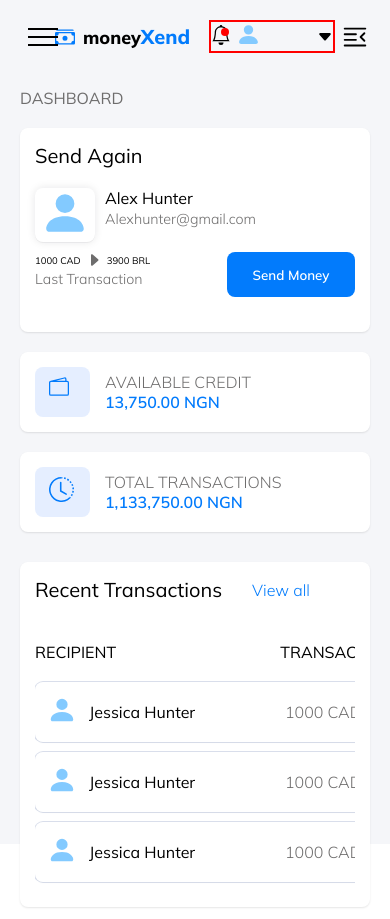
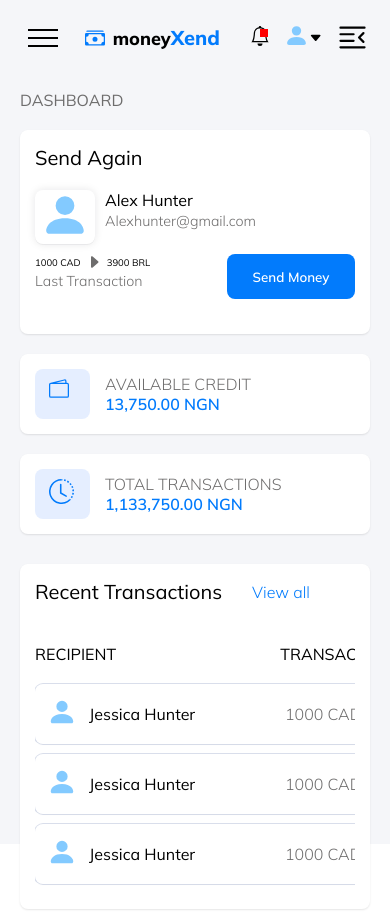
Before and after one commit to clefayomide/moneyXend, a React (Create React App) app: page / in a window 390 px wide. Built offline with nearby package versions, Linux system fonts and the light colour scheme.

Commit message:
dashboard mobile ui

```diff
--- a/src/components/mobile-menu/MobileMenu.jsx
+++ b/src/components/mobile-menu/MobileMenu.jsx
@@ -5,18 +5,17 @@ import Notification from '../notification/Notification'
 const MobileMenu = () => {
     return (
         <div className='mobile-menu-container'>
-            <div className="hamburger-container">
-                <div className='hamburger-bar'></div>
-            </div>
-            <div className='menu-logo-container'>
-                <Logo />
+            <div className='hamburger-menu-logo-container'>
+                <div className="hamburger-container">
+                    <div className='hamburger-bar'></div>
+                </div>
+                <div className='menu-logo-container'>
+                    <Logo />
+                </div>
             </div>
             <div className='menu-notification-container'>
                 <Notification />
             </div>
-            <svg xmlns="http://www.w3.org/2000/svg" width="30" height="30" fill="currentColor" class="bi bi-text-indent-right" viewBox="0 0 16 16">
-                <path d="M2 3.5a.5.5 0 0 1 .5-.5h11a.5.5 0 0 1 0 1h-11a.5.5 0 0 1-.5-.5zm10.646 2.146a.5.5 0 0 1 .708.708L11.707 8l1.647 1.646a.5.5 0 0 1-.708.708l-2-2a.5.5 0 0 1 0-.708l2-2zM2 6.5a.5.5 0 0 1 .5-.5h6a.5.5 0 0 1 0 1h-6a.5.5 0 0 1-.5-.5zm0 3a.5.5 0 0 1 .5-.5h6a.5.5 0 0 1 0 1h-6a.5.5 0 0 1-.5-.5zm0 3a.5.5 0 0 1 .5-.5h11a.5.5 0 0 1 0 1h-11a.5.5 0 0 1-.5-.5z" />
-            </svg>
         </div>
     )
 }
--- a/src/components/mobile-menu/mobileMenu.css
+++ b/src/components/mobile-menu/mobileMenu.css
@@ -7,6 +7,7 @@
 }
 
 .hamburger-container {
+    border: 2px ;
     position: relative;
     width: 30px;
     appearance: none;
@@ -29,8 +30,15 @@
   transition: 0.5s linear;
 }
 
+.hamburger-menu-logo-container {
+    width: 45%;
+    display: flex;
+    justify-content: space-between;
+    align-items: center;
+}
+
 .menu-notification-container {
-    width: 40%;
+    width: 45%;
 }
 
 @media (max-width: 1500px) {
@@ -44,3 +52,9 @@
         display: flex;
     }
 }
+
+@media (max-width: 480px) {
+    .hamburger-menu-logo-container {
+        width: 60%;
+    }
+}
--- a/src/components/notification/Notification.jsx
+++ b/src/components/notification/Notification.jsx
@@ -45,6 +45,9 @@ const Notification = () => {
                             </div>
                         </div>
                     </div>
+                    <svg xmlns="http://www.w3.org/2000/svg" width="35" height="35" fill="currentColor" className="bi bi-text-indent-right" viewBox="0 0 16 16">
+                        <path d="M2 3.5a.5.5 0 0 1 .5-.5h11a.5.5 0 0 1 0 1h-11a.5.5 0 0 1-.5-.5zm10.646 2.146a.5.5 0 0 1 .708.708L11.707 8l1.647 1.646a.5.5 0 0 1-.708.708l-2-2a.5.5 0 0 1 0-.708l2-2zM2 6.5a.5.5 0 0 1 .5-.5h6a.5.5 0 0 1 0 1h-6a.5.5 0 0 1-.5-.5zm0 3a.5.5 0 0 1 .5-.5h6a.5.5 0 0 1 0 1h-6a.5.5 0 0 1-.5-.5zm0 3a.5.5 0 0 1 .5-.5h11a.5.5 0 0 1 0 1h-11a.5.5 0 0 1-.5-.5z" />
+                    </svg>
                 </div>
             </div>
         </>
--- a/src/components/notification/notification.css
+++ b/src/components/notification/notification.css
@@ -1,4 +1,5 @@
 .notification-container {
+    width: 100%;
     display: flex;
     justify-content: flex-end;
 }
@@ -22,6 +23,10 @@
     width: 35%;
     margin: auto;
     left: 45%;
+}
+
+.bi-text-indent-right {
+    display: none;
 }
 
 .notification-blue-header {
@@ -81,7 +86,6 @@
     width: 8px;
     height: 8px;
     background: red;
-    border-radius: 50%;
     position: absolute;
     top: 3px;
     left: 10px;
@@ -124,14 +128,27 @@
 
 @media (max-width: 640px) {
     .notification-icon-wrapper {
-        width: 90%;
-        border: 2px solid red;
+        width: 100%;
     }
 
     .dropDown-content-notification,
     .dropDown-content-profile {
         width: 70%;
         left: 15.5%;
+    }
+
+    .bi-text-indent-right {
+        display: block;
+    }
+
+    .account-owner-name {
+    font-size: 12px;
+    margin-left: 3px;
+    }
+
+    .profile-name-navDown-container {
+        width: 95%;
+        margin-left: 3px;
     }
 
     .bi-bell,
@@ -142,7 +159,23 @@
 }
 
 @media (max-width: 470px) {
+    .notification-icon-wrapper {
+        width: 80%;
+    }
+
     .account-owner-name {
         display: none;
     }
+
+    .profile-name-navDown-container {
+        width: 80%;
+    }
+
+    .notification-bell-container {
+        width: 20%;
+    }
+
+    .profile-dropDown {
+        width: 40%;
+    }
 }
```
